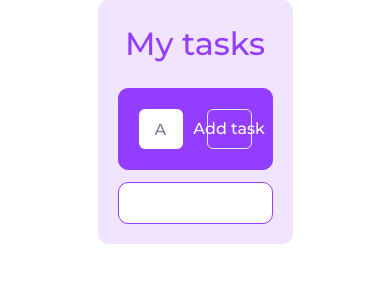
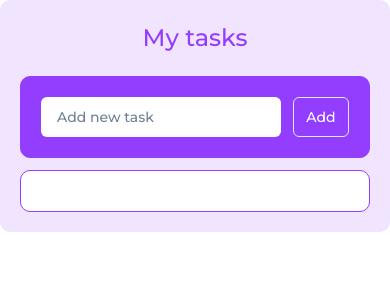
Before and after one commit to LizavetaLeiko/Todo, a React (Create React App) app: page / in a window 390 px wide. Shown: the top 300 px of the page. Built offline with nearby package versions, Linux system fonts and the light colour scheme; a web font is replaced by a local one.

Commit message:
added responsive styles

```diff
--- a/src/components/common/defaultBtn/DefaultBtn.tsx
+++ b/src/components/common/defaultBtn/DefaultBtn.tsx
@@ -9,6 +9,7 @@ const DefaultBtn = (props: IDefaultBtnProps) => {
       variant="outline"
       fontWeight={"500"}
       color={theme.colors.white}
+      fontSize={{ base: '14px', sm: '16px' }}
       _hover={{
         color: `${theme.colors.purple}`,
         backgroundColor: `${theme.colors.white}`
--- a/src/components/contentContainer/ContentContainer.tsx
+++ b/src/components/contentContainer/ContentContainer.tsx
@@ -6,15 +6,26 @@ import TodoList from "../todoList/TodoList";
 const ContentContainer = () => {
   return (
     <Flex
-      flexDirection={'column'}
-      width={"50%"}
+      flexDirection={"column"}
+      width={{
+        base: "100%",
+        md: "60%",
+        sm: "80%",
+      }}
       padding={"20px"}
-      justify={'center'}
+      justify={"center"}
       bg={theme.colors.lightPurple}
       borderRadius={"10px"}
       gap={3}
     >
-      <Text marginBottom={2} textAlign={'center'} color={theme.colors.purple} fontSize={32}>My tasks</Text>
+      <Text
+        marginBottom={2}
+        textAlign={"center"}
+        color={theme.colors.purple}
+        fontSize={{ base: '24px', md: '32px', sm: '28px' }}
+      >
+        My tasks
+      </Text>
       <CreateTodoForm />
       <TodoList />
     </Flex>
--- a/src/components/createTodoForm/CreateTodoForm.tsx
+++ b/src/components/createTodoForm/CreateTodoForm.tsx
@@ -1,46 +1,60 @@
-import { Flex, Input } from "@chakra-ui/react"
-import theme from "../../theme"
-import DefaultBtn from "../common/defaultBtn/DefaultBtn"
-import { useAppDispatch } from "../../store/reduxHook"
-import { v4 as uuidv4 } from 'uuid';
+import { Flex, Input } from "@chakra-ui/react";
+import theme from "../../theme";
+import DefaultBtn from "../common/defaultBtn/DefaultBtn";
+import { useAppDispatch } from "../../store/reduxHook";
+import { v4 as uuidv4 } from "uuid";
 import { useState } from "react";
 import { addTodo } from "../../store/redusers/todoSlice";
 
+const CreateTodoForm = () => {
+  const [task, setTask] = useState<string>("");
 
-const CreateTodoForm = () =>{
-
-  const [task, setTask] = useState<string>('');
-
-  const handleTask = (event: React.ChangeEvent<HTMLInputElement>) => {
-    setTask(event.target.value)
-  }
+  const handleTask = (
+    event: React.ChangeEvent<HTMLInputElement>
+  ) => {
+    setTask(event.target.value);
+  };
 
   const dispatch = useAppDispatch();
 
-  const handleAddTask = () =>{
-    if(task) {
+  const handleAddTask = () => {
+    if (task) {
       const todo = {
         task: task,
         id: uuidv4(),
-      }
-      dispatch(addTodo(todo))
-      setTask('')
+      };
+      dispatch(addTodo(todo));
+      setTask("");
     }
-  }
+  };
 
-  return(
+  return (
     <Flex
-      width={'100%'}
+      width={"100%"}
       padding={"20px"}
       border={`1px solid ${theme.colors.purple}`}
       bg={theme.colors.purple}
       borderRadius={"10px"}
-      gap={6}
+      gap={3}
     >
-      <Input onChange={handleTask} value={task} variant={'flusheds'} placeholder="Add new task" width={"100%"} />
-      <DefaultBtn value={"Add task"} func={handleAddTask}/>
+      <Input
+        fontSize={{
+          base: "14px",
+          md: "18px",
+          sm: "16px",
+        }}
+        onChange={handleTask}
+        value={task}
+        variant={"flusheds"}
+        placeholder="Add new task"
+        width={"100%"}
+      />
+      <DefaultBtn
+        value={"Add"}
+        func={handleAddTask}
+      />
     </Flex>
-  )
-}
+  );
+};
 
-export default CreateTodoForm
+export default CreateTodoForm;
--- a/src/components/todo/Todo.tsx
+++ b/src/components/todo/Todo.tsx
@@ -2,6 +2,7 @@ import {
   Checkbox,
   Flex,
   Input,
+  Text,
 } from "@chakra-ui/react";
 import {
   CheckIcon,
@@ -19,7 +20,6 @@ import {
 import { useState } from "react";
 
 const Todo = (props: IToDo) => {
-
   const [isEditable, setIsEditable] =
     useState<boolean>(false);
   const [newValue, setNewValue] =
@@ -53,6 +53,7 @@ const Todo = (props: IToDo) => {
       border={`1px solid ${theme.colors.purple}`}
       padding={"5px 10px"}
       width={"100%"}
+      gap={2}
     >
       {isEditable ? (
         <Input
@@ -60,14 +61,28 @@ const Todo = (props: IToDo) => {
           variant={"flusheds"}
           width={"100%"}
           value={newValue}
+          fontSize={{
+            base: "14px",
+            md: "18px",
+            sm: "16px",
+          }}
         />
       ) : (
         <Checkbox
+          spacing={3}
           size="lg"
           iconColor={theme.colors.green}
           colorScheme={theme.colors.white}
         >
-          {props.task}
+          <Text
+            fontSize={{
+              base: "14px",
+              md: "18px",
+              sm: "16px",
+            }}
+          >
+            {props.task}
+          </Text>
         </Checkbox>
       )}
       <Flex
--- a/src/theme/index.ts
+++ b/src/theme/index.ts
@@ -12,6 +12,10 @@ const theme = extendTheme({
     green: '#55EB7F',
     white: '#ffffff',
     black: '#000000',
+  },
+  breakpoints: {
+    sm: '550px',
+    md: '850px',
   }
 });
 
```
